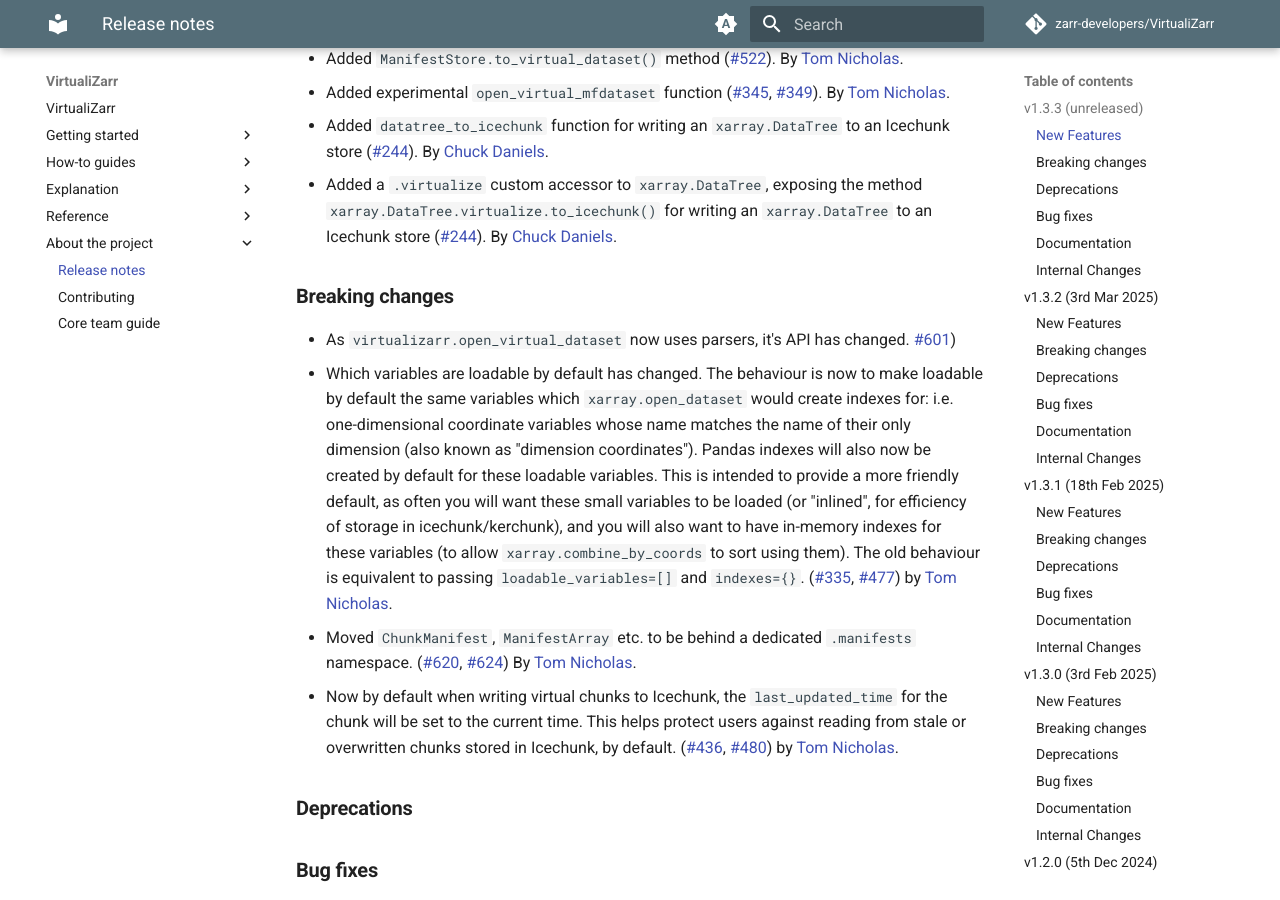
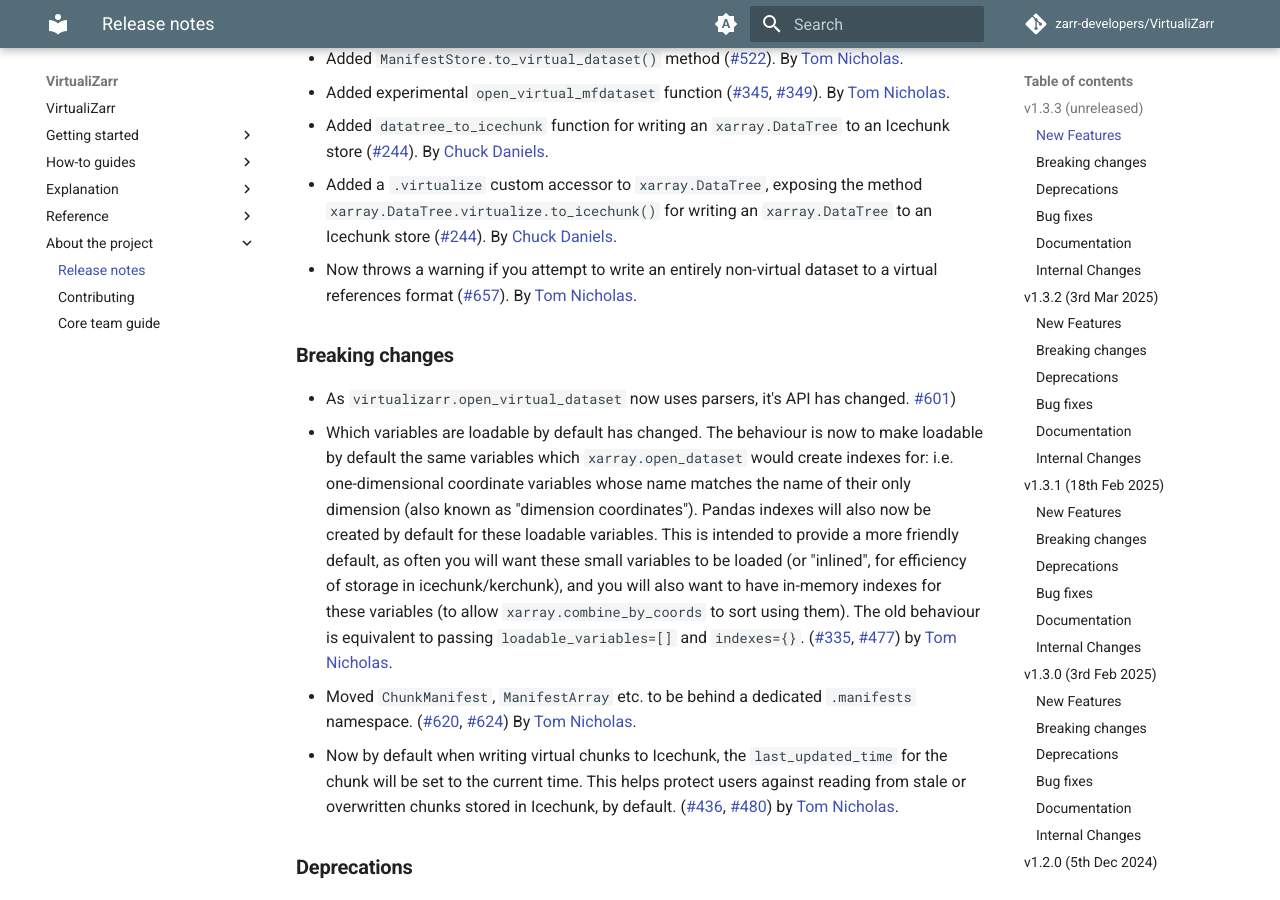
Before and after one commit to zarr-developers/VirtualiZarr, an MkDocs documentation site: the page built from docs/releases.md, in a window 1280 px wide and 900 px high, scrolled down 501 px. Built offline with MkDocs 1.6.1 and Material for MkDocs 9.7.7, drawn with Linux system fonts in a browser that asks for light colours; comment, search, counter and statistics services are not loaded; the version menu is left out.

Commit message:
release note

```diff
--- a/docs/releases.md
+++ b/docs/releases.md
@@ -21,6 +21,8 @@
   `xarray.DataTree.virtualize.to_icechunk()` for writing an `xarray.DataTree`
   to an Icechunk store ([#244](https://github.com/zarr-developers/VirtualiZarr/issues/244)).  By
   [Chuck Daniels](https://github.com/chuckwondo).
+- Now throws a warning if you attempt to write an entirely non-virtual dataset to a virtual references format ([#657](https://github.com/zarr-developers/VirtualiZarr/pull/657)).
+  By [Tom Nicholas](https://github.com/TomNicholas).
 
 ### Breaking changes
 
```
